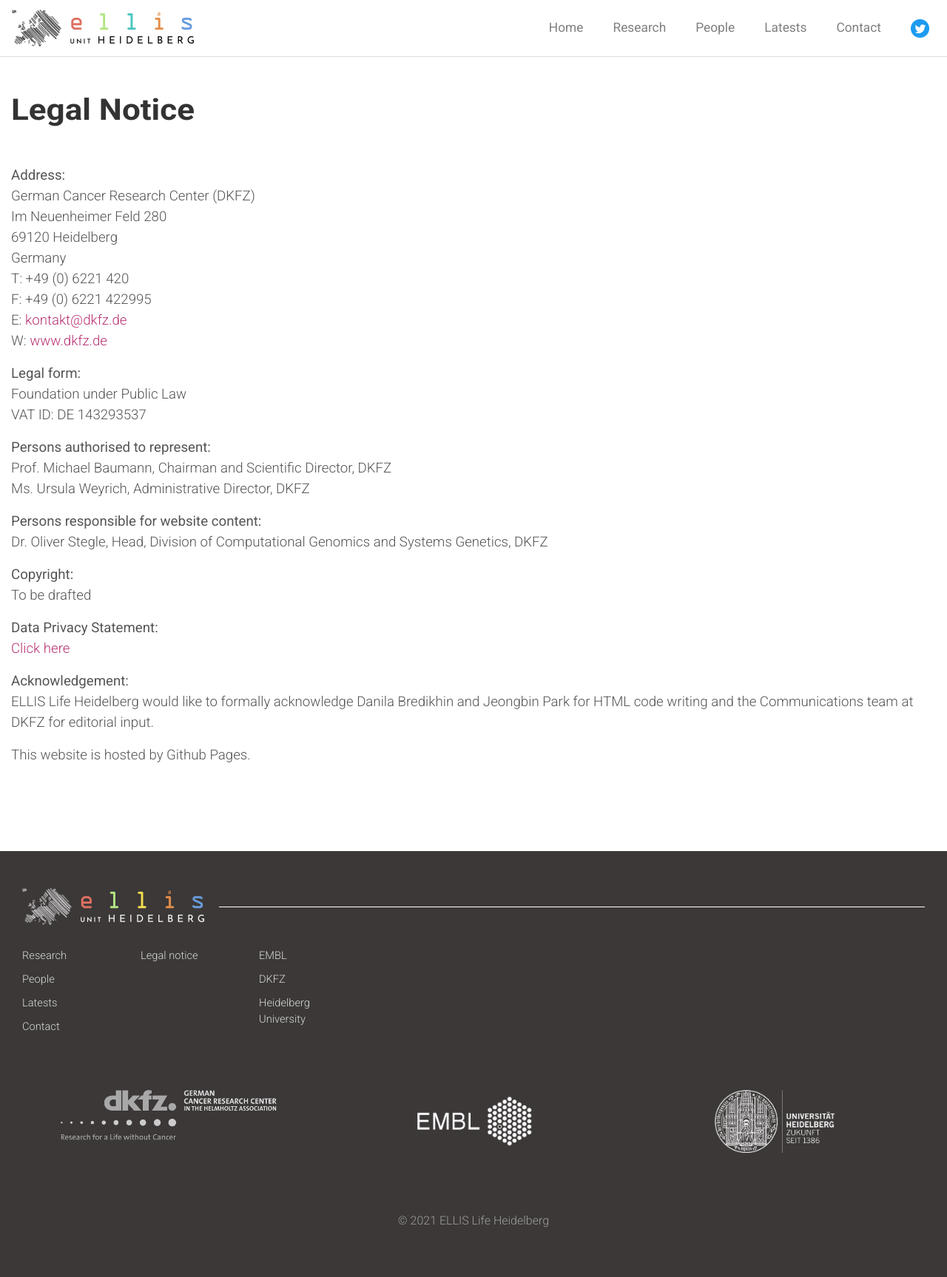
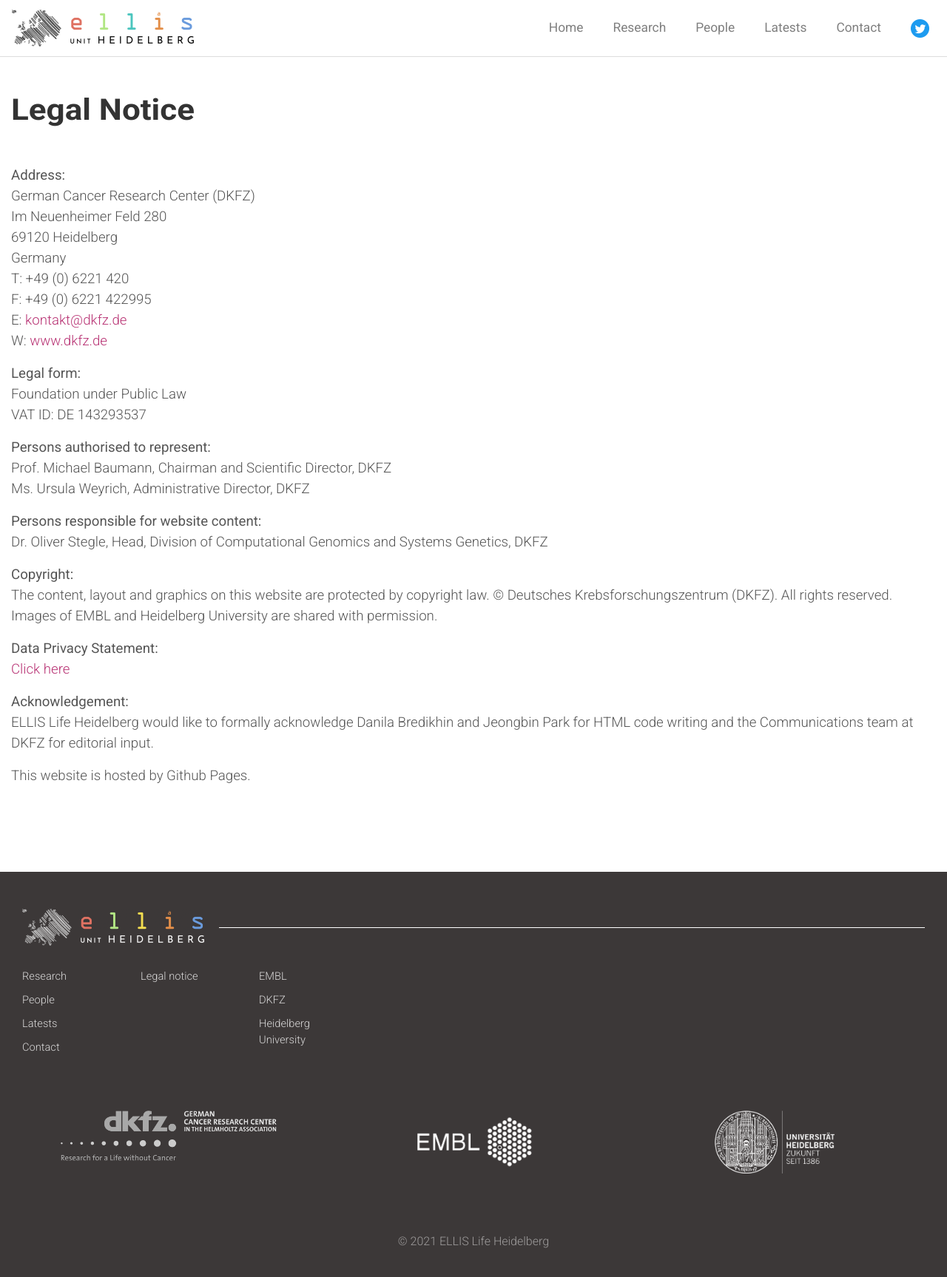
Before and after one commit to n-govindarajan/ellis-life-hd.github.io, a Jekyll site: the page built from pages/5-imprint.md, in a window 1280 px wide. Shown: the top 1727 px of the page at 74% size. Built offline with Jekyll 4.4.1, drawn with Linux system fonts in a browser that asks for light colours.

Commit message:
Updated copyright

```diff
--- a/pages/5-imprint.md
+++ b/pages/5-imprint.md
@@ -30,7 +30,7 @@
 Dr. Oliver Stegle, Head, Division of Computational Genomics and Systems Genetics, DKFZ
 
 **Copyright:**
-To be drafted
+The content, layout and graphics on this website are protected by copyright law. © Deutsches Krebsforschungszentrum (DKFZ). All rights reserved. Images of EMBL and Heidelberg University are shared with permission.
 
 **Data Privacy Statement:**
 [Click here](https://www.dkfz.de/en/data-privacy-protection.html?m=1569945172&)
```
